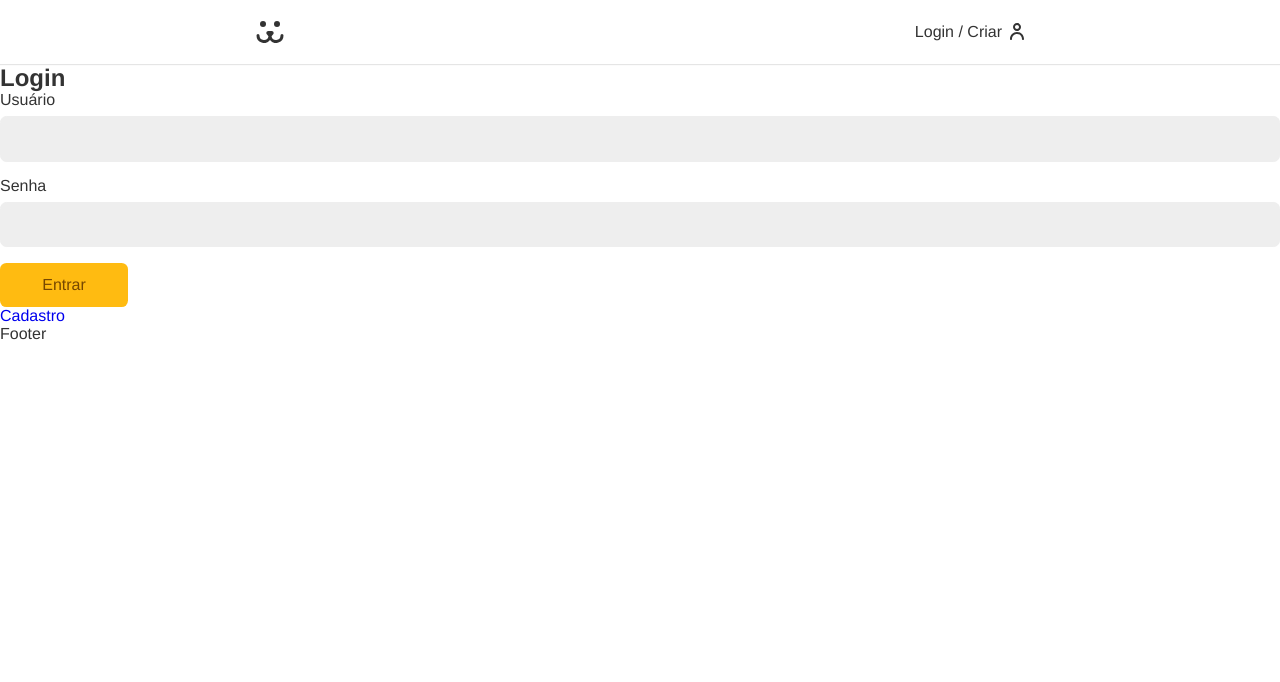
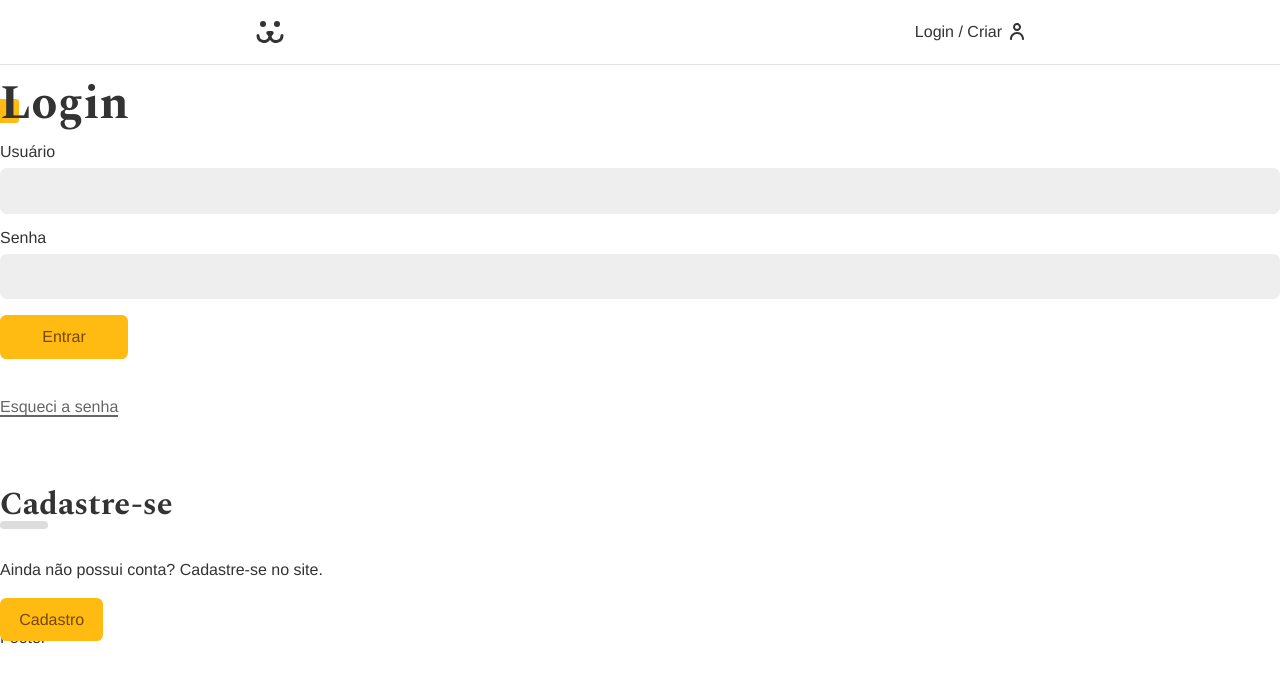
Before and after one commit to Walisson-Vilela/face-pet, a React app: page /login in a window 1280 px wide. Shown: the top 682 px of the page. Built offline with nearby package versions, Linux system fonts and the light colour scheme; the HTML template or start-up script is replaced by a standard one.

Commit message:
STYLE] = Styles Components created
Styles Components created

```diff
--- a/src/App.css
+++ b/src/App.css
@@ -1,3 +1,5 @@
+@import url('https://fonts.googleapis.com/css2?family=Spectral:wght@700&display=swap');
+
 * {
     box-sizing: border-box;
   }
@@ -7,7 +9,7 @@
     margin: 0px;
     color: #333;
     --type-first: Helvetica, Arial, sans-serif;
-    --type-second: 'Spectral', Georgia;
+    --type-second: 'Spectral', georgia;
     font-family: var(--type-first);
   }
 
@@ -41,6 +43,7 @@
 
   a {
     text-decoration: none;
+    color: #333;
   }
 
   .container {
@@ -48,3 +51,38 @@
     padding: 0 1rem;
     margin: 0 auto;
   }
+
+  .title {
+    font-family: var(--type-second);
+    line-height: 1;
+    font-size: 3rem;
+    margin: 1rem 0;
+    position: relative;
+    z-index: 1;
+  }
+
+  .title::after {
+    content: '';
+    display: block;
+    width: 1.5rem;
+    height: 1.5rem;
+    background: #fb1;
+    position: absolute;
+    bottom: 5px;
+    left: -5px;
+    border-radius: 0.2rem;
+    z-index: -1;
+  }
+
+  .animeLeft {
+    opacity: 0;
+    transform: translateX(-20px);
+    animation: animeLeft .3s forwards;
+  }
+
+  @keyframes animeLeft {
+    to {
+      opacity: 1;
+      transform: initial;
+    }
+  }
--- /dev/null
+++ b/src/Components/Helper/Error.jsx
@@ -0,0 +1,8 @@
+import React from "react";
+
+const Error = ({error}) => {
+  if (!error) return null;
+  return <p style={{ color: "#f31", margin: "1rem 0" }}>{error}</p>;
+};
+
+export default Error;
--- a/src/Components/Login/LoginForm.jsx
+++ b/src/Components/Login/LoginForm.jsx
@@ -4,6 +4,9 @@
 import Button from "../Forms/Button";
 import useForm from "../../Hooks/useForm";
 import { UserContext } from "../../UserContext";
+import Error from "../Helper/Error";
+import styles from './loginForm.module.css';
+import stylesBtn from './../Forms/button.module.css';
 
 const LoginForm = () => {
   const username = useForm();
@@ -20,9 +23,9 @@
   }
 
   return (
-    <section>
-      <h1>Login</h1>
-      <form action="" onSubmit={handleSubmit}>
+    <section className="animeLeft">
+      <h1 className="title">Login</h1>
+      <form className={styles.form} onSubmit={handleSubmit}>
         <Input label="Usuário" type="text" name="username" {...username} />
         <Input label="Senha" type="password" name="password" {...password} />
         {loading ? (
@@ -30,9 +33,14 @@
         ) : (
           <Button>Entrar</Button>
         )}
-        {error && <p>{error}</p>}
+       <Error error={error} />
       </form>
-      <Link to="/login/criar">Cadastro</Link>
+      <Link className={styles.perdeu} to="/login/perdeu">Esqueci a senha</Link>
+      <div className={styles.cadastro}>
+        <h2 className={styles.subtitle}>Cadastre-se</h2>
+        <p>Ainda não possui conta? Cadastre-se no site.</p>
+      </div>
+      <Link className={stylesBtn.button} to="/login/criar">Cadastro</Link>
     </section>
   );
 };
--- /dev/null
+++ b/src/Components/Login/loginForm.module.css
@@ -0,0 +1,42 @@
+.form {
+  margin-bottom: 2rem;
+}
+
+.perdeu {
+  display: inline-block;
+  color: #666;
+  padding: 0.5rem 0;
+  line-height: 1;
+}
+
+.perdeu::after {
+  content: "";
+  height: 2px;
+  width: 100%;
+  background: currentColor;
+  display: block;
+}
+
+.cadastro {
+  margin-top: 4rem;
+}
+
+.cadastro p {
+  margin-top: 2rem;
+  margin-bottom: 2rem;
+}
+
+.subtitle {
+  font-family: var(--type-second);
+  line-height: 1;
+  font-size: 2rem;
+}
+
+.subtitle::after {
+  content: "";
+  display: block;
+  background: #ddd;
+  height: 0.5rem;
+  width: 3rem;
+  border-radius: 2rem;
+}
--- a/src/UserContext.jsx
+++ b/src/UserContext.jsx
@@ -37,7 +37,7 @@
       setLoading(true);
       const { url, options } = TOKEN_POST({ username, password });
       const tokenRes = await fetch(url, options);
-      if (!tokenRes.ok) throw new Error(`Error: ${tokenRes.statusText}`);
+      if (!tokenRes.ok) throw new Error(`Usuário inválido`);
       const { token } = await tokenRes.json();
       window.localStorage.setItem("token", token);
       await getUser(token);
```
